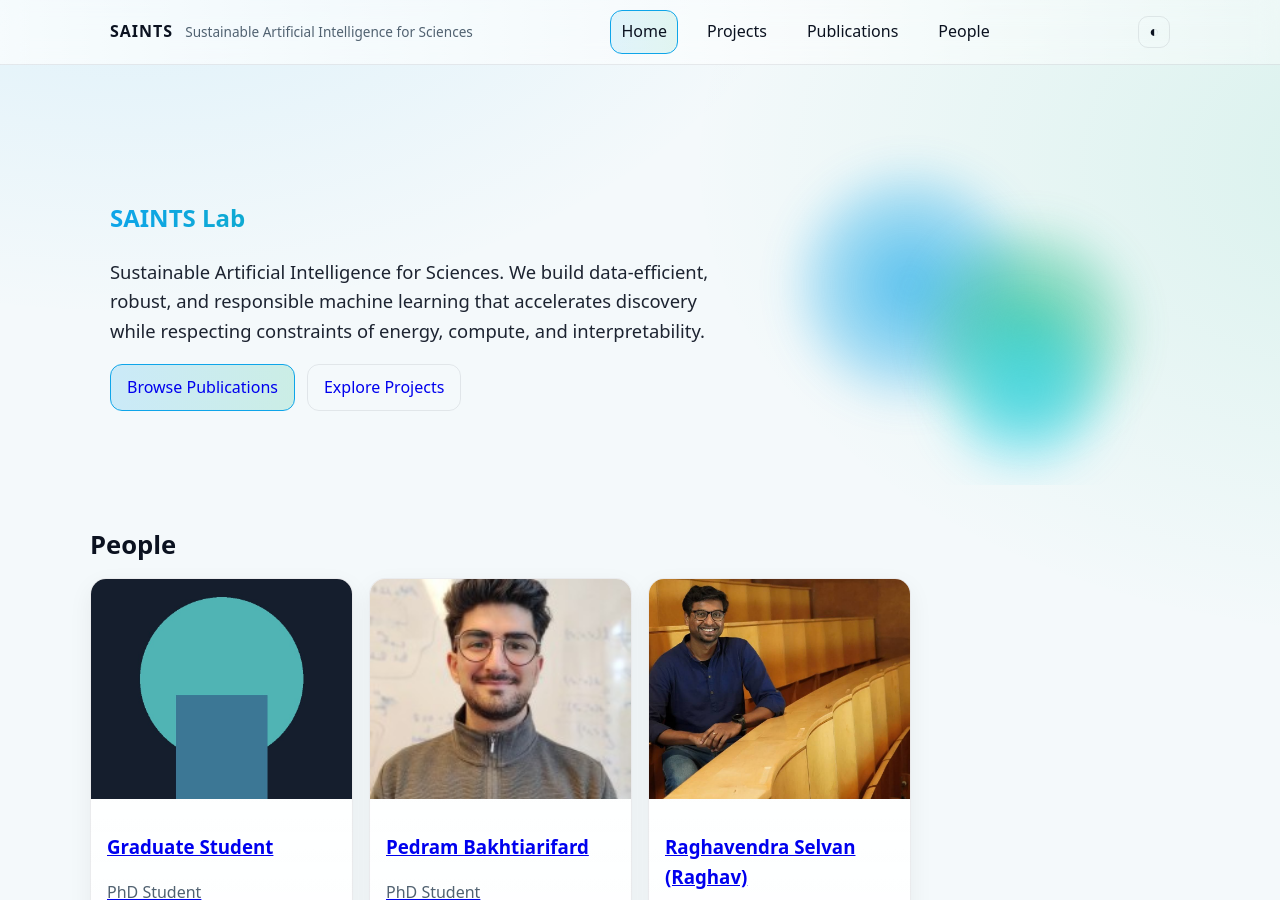
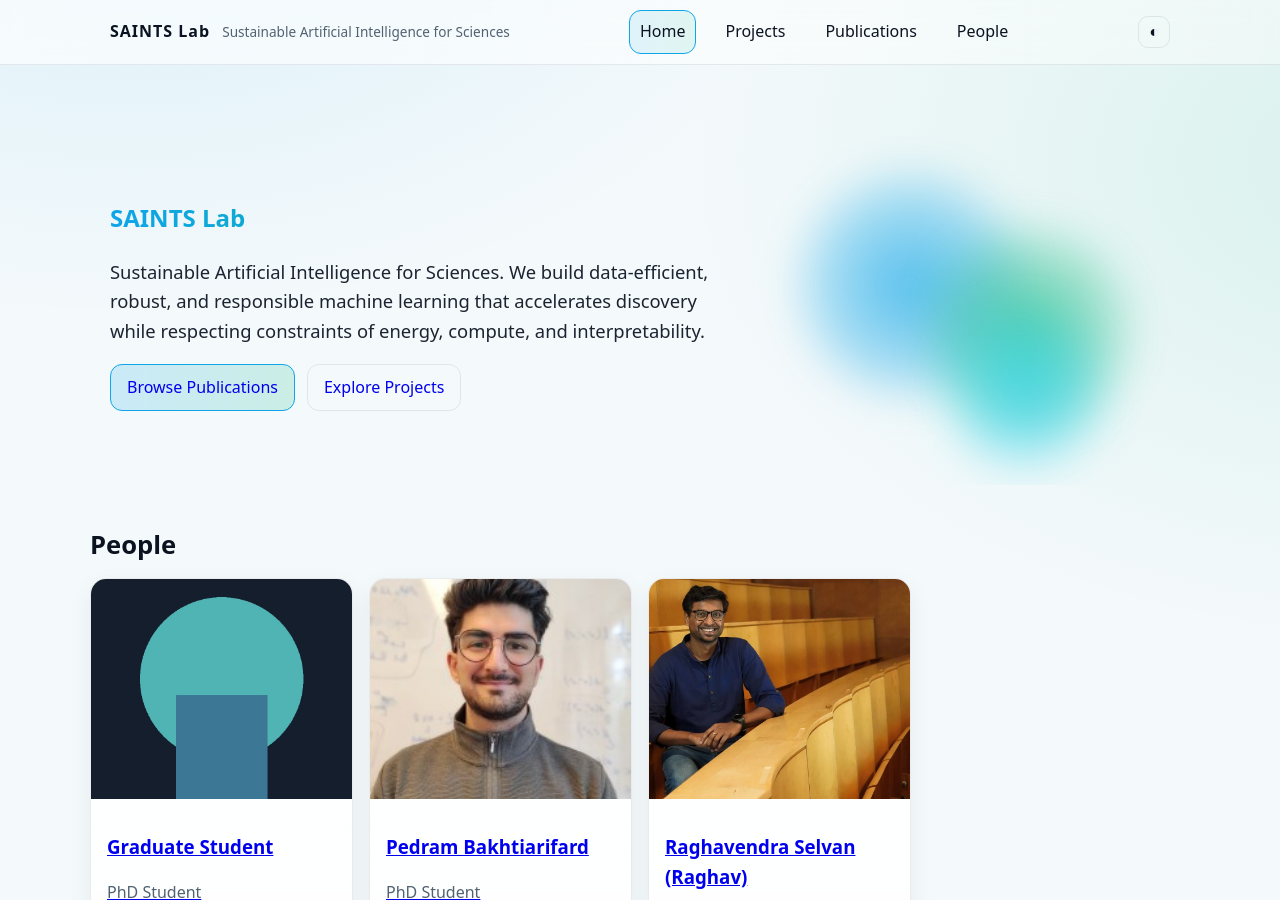
Before and after one commit to saintslab/saintslab.github.io, a Jekyll site: the page built from index.html, in a window 1280 px wide and 900 px high. Built offline with Jekyll 4.4.1, drawn with Linux system fonts in a browser that asks for light colours.

Commit message:
Update header

```diff
--- a/_includes/header.html
+++ b/_includes/header.html
@@ -1,7 +1,7 @@
 <header class="site-header">
   <div class="container nav">
     <a class="brand" href="/">
-      <span class="logo">SAINTS</span>
+      <span class="logo">SAINTS Lab</span>
       <span class="brand-sub">Sustainable Artificial Intelligence for Sciences</span>
     </a>
     <button class="nav-toggle" aria-label="Open menu" aria-expanded="false">☰</button>
```
